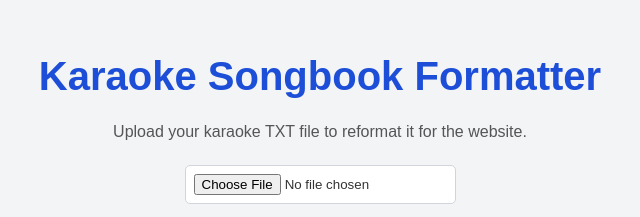
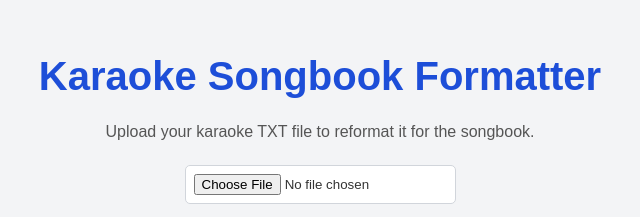
Before and after one commit to Lukeireland88/Lukeireland88.github.io, a plain HTML site: page format.html in a window 1280 px wide. Shown: the part 256-473 px from the top of the page, 320-960 px from the left. Drawn offline with Linux system fonts and the light colour scheme.

Commit message:
Update format.html

```diff
--- a/format.html
+++ b/format.html
@@ -85,7 +85,7 @@
 </head>
 <body>
     <h1>Karaoke Songbook Formatter</h1>
-    <p>Upload your karaoke TXT file to reformat it for the website.</p>
+    <p>Upload your karaoke TXT file to reformat it for the songbook.</p>
 
     <!-- File Upload Form -->
     <input type="file" id="fileInput" accept=".txt">
```
